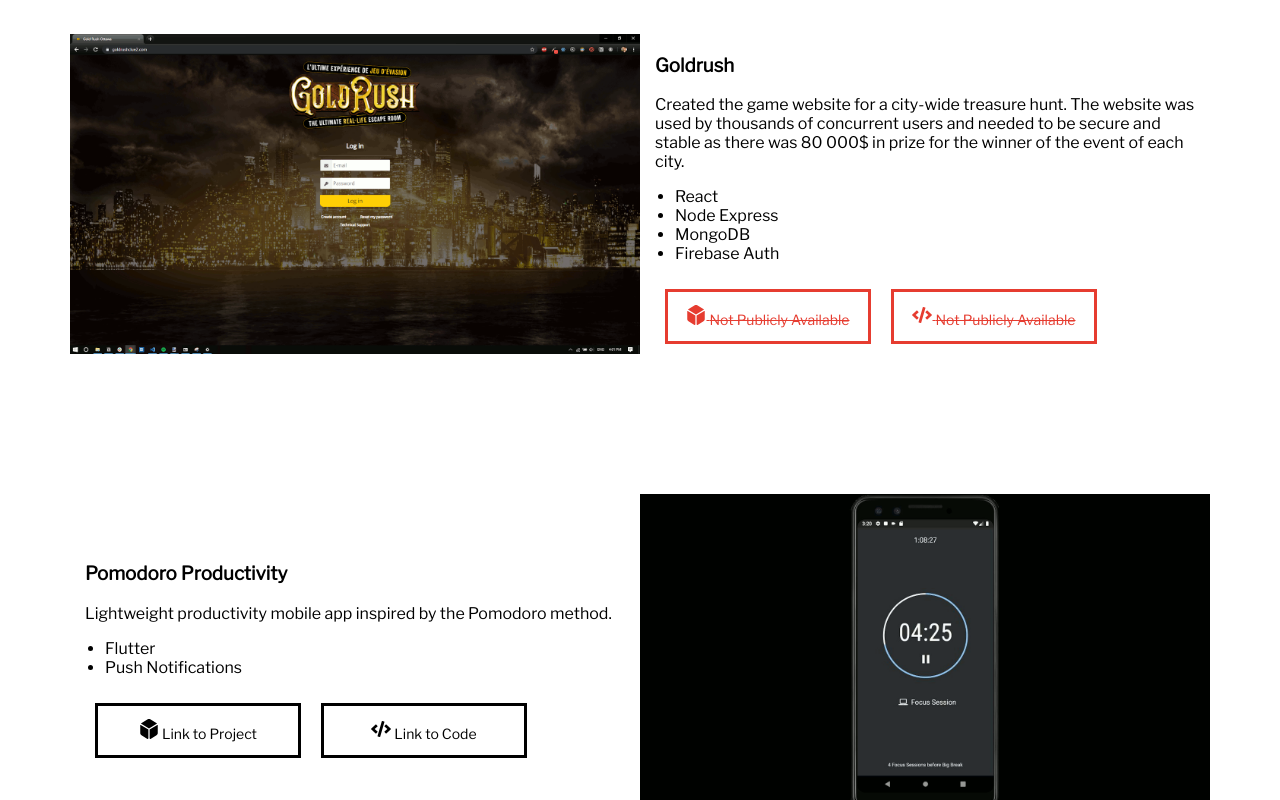
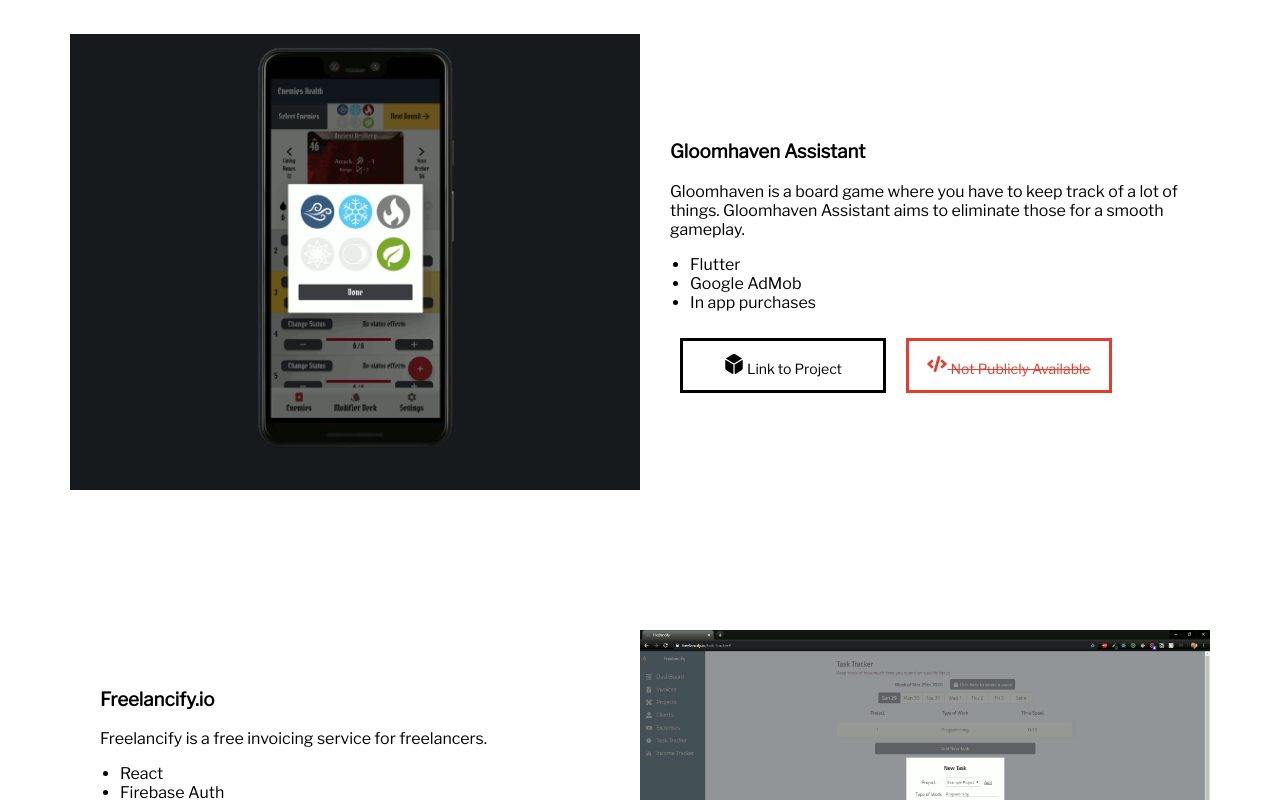
Before and after one commit to richardbonneau/portfolio, a React (Create React App) app: page / in a window 1280 px wide. Shown: the part 1020-1820 px from the top of the page. Built offline with nearby package versions, Linux system fonts and the light colour scheme.

Commit message:
new projects

```diff
--- a/src/App.css
+++ b/src/App.css
@@ -351,7 +351,7 @@
     flex-direction: row-reverse;
   }
   .project-details {
-    margin: 0 15px;
+    margin: 0 30px;
     width: 100%;
   }
   .reference-btn {
--- a/src/components/project.js
+++ b/src/components/project.js
@@ -4,13 +4,14 @@
 import "../App.css";
 
 function Project(props) {
-  console.log("props");
-  function renderFeatures(){
+  console.log("props", props.project);
+  function renderFeatures() {
     let features = props.project.features;
-    if(features.length!==undefined) return features.map(feat => (<li>{feat}</li>))
-    else return features[props.language].map(feat => (<li>{feat}</li>))
+    if (features.length !== undefined)
+      return features.map(feat => <li>{feat}</li>);
+    else return features[props.language].map(feat => <li>{feat}</li>);
+  }
 
-  }
   return (
     <div
       className={`project-container ${props.flexDirection}`}
@@ -21,9 +22,7 @@
         <h3>{props.project.title}</h3>
         <div>
           <div>{props.project.description[props.language]}</div>
-          <ul className="features-ul">
-            {renderFeatures()}
-          </ul>
+          <ul className="features-ul">{renderFeatures()}</ul>
         </div>
         <div className="reference-btns-container">
           {props.project.projectUrl ? (
@@ -32,24 +31,28 @@
               href={props.project.projectUrl}
               target="_blank"
             >
-              <FaDiceD6 className="contact-icons" /> {translation[props.language].linkProject}
+              <FaDiceD6 className="contact-icons" />{" "}
+              {translation[props.language].linkProject}
             </a>
           ) : (
             <a className="reference-btn reference-btn-not-available">
-              <FaDiceD6 className="contact-icons" /> {translation[props.language].notAvailable}
+              <FaDiceD6 className="contact-icons" />{" "}
+              {translation[props.language].notAvailable}
             </a>
           )}
-          {props.project.projectUrl ? (
+          {props.project.codeUrl ? (
             <a
               className="reference-btn"
               href={props.project.codeUrl}
               target="_blank"
             >
-              <FaCode className="contact-icons" /> {translation[props.language].linkCode}
+              <FaCode className="contact-icons" />{" "}
+              {translation[props.language].linkCode}
             </a>
           ) : (
             <a className="reference-btn reference-btn-not-available">
-              <FaCode className="contact-icons" /> {translation[props.language].notAvailable}
+              <FaCode className="contact-icons" />{" "}
+              {translation[props.language].notAvailable}
             </a>
           )}
         </div>
--- a/src/utils/data.js
+++ b/src/utils/data.js
@@ -1,109 +1,132 @@
 export const latestWork = [
   {
-        title:"Goldrush",
-        image:"/images/gold.gif",
-        description:{
-            en:`Created the game website for a city-wide treasure hunt. The website was used
-            by thousands of concurrent users and needed to be secure and stable as there was
-            80 000$ in prize for the winner of the event of each city.`,
-            fr:`Création du site du joueur pour une chasse au trésor à grandeur d'une ville. Le
-            site a été utilisé par des milliers d'utilisateurs simultanés et devait être sécurisé et
-            stable car il y avait 80 000$ en prix à gagner dans chaque ville.`
+    title: "Gloomhaven Assistant",
+    image: "/images/gloomhaven.gif",
+    description: {
+      en: `Gloomhaven is a board game where you have to keep track of a lot of things.
+       Gloomhaven Assistant aims to eliminate those for a smooth gameplay.`,
+      fr: `Gloomhaven Assistant vise à éliminer les tâches les plus longues que nécessite le jeu de société.`
     },
-        features:[
-            "React",
-            "Node Express",
-            "MongoDB",
-            "Firebase Auth"
-        ],
-        projectUrl:null,
-        codeUrl:null
+    features: {
+      en: ["Flutter", "Google AdMob", "In app purchases"],
+      fr: ["Flutter", "Google AdMob", "Achat dans l'application"]
+    },
+    projectUrl: "https://www.freelancify.io/",
+    codeUrl: null
   },
   {
-        title:"Pomodoro Productivity",
-        image:"/images/pomo.gif",
-        description:{
-            en:"Lightweight productivity mobile app inspired by the Pomodoro method.",
-            fr:"Application mobile qui s'inspire de la Technique de productivité Pomodoro",
+    title: "Freelancify.io",
+    image: "/images/freelancify.gif",
+    description: {
+      en: `Freelancify is a free invoicing service for freelancers.`,
+      fr: `Freelancify est un service de invoicing gratuit pour les pigistes. `
     },
-        features:["Flutter", "Push Notifications"],
-        projectUrl:"https://play.google.com/store/apps/details?id=com.richardbonneau.pomodoro_productivity",
-        codeUrl:"https://github.com/richardbonneau/pomodoro_flutter"
+    features: ["React", "Firebase Auth", "Firebase Firestore"],
+
+    projectUrl:
+      "https://play.google.com/store/apps/details?id=com.richard.gloomhaven_assistant",
+    codeUrl: null
   },
   {
-        title:"Sweeper.net",
-        image:"https://img.itch.zone/aW1nLzE2NzQ4OTUuanBn/347x500/jIlllj.jpg",
-        description:{
-            en:"Game made within a month for the game jam 'Game Off 2018' held by github. The game won the 31st place out of 324 for theme interpretation and got partly funded on kickstarter, but didn't reach its goal.",
-            fr:"Jeu réalisé dans un délai d'un mois pour le GameJam 'Game Off 2018' organisé par github. Le jeu a remporté la 31e place sur 324 pour l'interprétation thématique et a été partiellement financé sur Kickstarter, mais n'a pas atteint son objectif"
+    title: "Goldrush Canada",
+    image: "/images/gold.gif",
+    description: {
+      en: `Game website for a city-wide treasure hunt across Canada. It was used
+            by thousands of concurrent users and had
+            80 000$ in prize for the winner of the event of each city.`,
+      fr: `Création du site du joueur pour une chasse au trésor à grandeur d'une ville au travers du Canada. Le
+            site a été utilisé par des milliers d'utilisateurs simultanés et avait 80 000$ en prix à gagner dans chaque ville.`
     },
-        features:[
-            "Unity",
-            "C#",
-        ],
-        projectUrl:"https://sixthmoon.itch.io/sweeper-net",
-        codeUrl:"https://github.com/richardbonneau/Game_Off_2018"
+    features: ["React", "Node Express", "MongoDB", "Firebase Auth"],
+    projectUrl: null,
+    codeUrl: null
   },
   {
-        title:"Inventorify",
-        image:"/images/inventorify.gif",
-        description:{
-            en:"Shopify App made to handle a large quantity of products in the admin panel.",
-            fr:"Application Shopify conçue afin de gérer une grande quantité de produits à l'interne, sur le panneau d'administrateur",
+    title: "Pomodoro Productivity",
+    image: "/images/pomo.gif",
+    description: {
+      en:
+        "Lightweight productivity mobile app inspired by the Pomodoro method.",
+      fr:
+        "Application mobile qui s'inspire de la Technique de productivité Pomodoro"
     },
-        features:{
-            en:[
+    features: ["Flutter", "Push Notifications"],
+    projectUrl:
+      "https://play.google.com/store/apps/details?id=com.richardbonneau.pomodoro_productivity",
+    codeUrl: "https://github.com/richardbonneau/pomodoro_flutter"
+  },
+  {
+    title: "Sweeper.net",
+    image: "https://img.itch.zone/aW1nLzE2NzQ4OTUuanBn/347x500/jIlllj.jpg",
+    description: {
+      en:
+        "Game made within a month for the game jam 'Game Off 2018' held by github. The game won the 31st place out of 324 for theme interpretation and got partly funded on kickstarter.",
+      fr:
+        "Jeu réalisé dans un délai d'un mois pour le GameJam 'Game Off 2018' organisé par github. Le jeu a remporté la 31e place sur 324 pour l'interprétation thématique et a été partiellement financé sur Kickstarter."
+    },
+    features: ["Unity", "C#", "Blender"],
+    projectUrl: "https://sixthmoon.itch.io/sweeper-net",
+    codeUrl: "https://github.com/richardbonneau/Game_Off_2018"
+  },
+  {
+    title: "Inventorify",
+    image: "/images/inventorify.gif",
+    description: {
+      en:
+        "App made to modify a large quantity of products in the Shopify Admin Panel.",
+      fr:
+        "Application Shopify conçue afin de gérer une grande quantité de produits à l'interne, sur le panneau d'administrateur"
+    },
+    features: {
+      en: ["React", "Shopify API", "Shopify's Polaris component library"],
+      fr: [
         "React",
-                "Shopify's Polaris component library",
-            ],
-            fr:[
-                "React",
-                "Bibliothèque de composants Polaris par Shopify",
-            ],
+        "API Shopify",
+        "Bibliothèque de composants Polaris par Shopify"
+      ]
     },
-        projectUrl:null,
-        codeUrl:null
+    projectUrl: null,
+    codeUrl: null
   }
-
-]
-
+];
 
 export const translation = {
-    en:{
-        work:"Work",
-        language:"Français",
-        heroTextPartOne:"I am a full stack ",
-        heroTextPartTwo:"Web and Mobile Developer ",
-        heroTextPartThree:"living in Montreal, currently working as a ",
-        heroTextPartFour:"Freelancer",
-        explore:"Explore",
-        latestWork:"Latest Work",
-        linkProject:"Link to Project",
-        linkCode:"Link to Code",
-        notAvailable:"Not Publicly Available",
-        workingTogether:"Interested in working together?",
-        letsTalk:"I am open to freelance contracts and remote work. Let's talk!",
-        linkedIn:"Connect on LinkedIn",
-        facebook:"Message me on Facebook",
-        email:"Send me an E-Mail"
+  en: {
+    work: "Work",
+    language: "Français",
+    heroTextPartOne: "I am a full stack ",
+    heroTextPartTwo: "Web and Mobile Developer ",
+    heroTextPartThree: "living in Montreal, currently working as a ",
+    heroTextPartFour: "Freelancer",
+    explore: "Explore",
+    latestWork: "Latest Work",
+    linkProject: "Link to Project",
+    linkCode: "Link to Code",
+    notAvailable: "Not Publicly Available",
+    workingTogether: "Interested in working together?",
+    letsTalk: "I am open to freelance contracts and remote work. Let's talk!",
+    linkedIn: "Connect on LinkedIn",
+    facebook: "Message me on Facebook",
+    email: "Send me an E-Mail"
   },
-    fr:{
-        work:"Projets",
-        language:"English",
-        heroTextPartOne:"Je suis un  ",
-        heroTextPartTwo:"Développeur d'applications Web et Mobile ",
-        heroTextPartThree:"situé à Montréal, travaillant présentement en tant que ",
-        heroTextPartFour:"Pigiste",
-        explore:"Explorez",
-        latestWork:"Projets Récents",
-        linkProject:"Lien vers le projet",
-        linkCode:"Lien vers le code",
-        notAvailable:"Non Disponible au public",
-        workingTogether:"Vous êtes intéressé à travailler avec moi?",
-        letsTalk:"Je suis ouvert aux contrats indépendants et au travail à distance. Parlons!",
-        linkedIn:"Message par LinkedIn",
-        facebook:"Message par Facebook",
-        email:"Message par Courriel"
-
+  fr: {
+    work: "Projets",
+    language: "English",
+    heroTextPartOne: "Je suis un  ",
+    heroTextPartTwo: "Développeur d'applications Web et Mobile ",
+    heroTextPartThree:
+      "situé à Montréal, travaillant présentement en tant que ",
+    heroTextPartFour: "Pigiste",
+    explore: "Explorez",
+    latestWork: "Projets Récents",
+    linkProject: "Lien vers le projet",
+    linkCode: "Lien vers le code",
+    notAvailable: "Non Disponible au public",
+    workingTogether: "Vous êtes intéressé à travailler avec moi?",
+    letsTalk:
+      "Je suis ouvert aux contrats indépendants et au travail à distance. Parlons!",
+    linkedIn: "Message par LinkedIn",
+    facebook: "Message par Facebook",
+    email: "Message par Courriel"
   }
-}
+};
```
Also changed, not shown: src/App.js (+50 -20 lines), public/images/freelancify.gif (added), public/images/gloomhaven.gif (added). Lines whose indentation alone changed are shown as unchanged.
